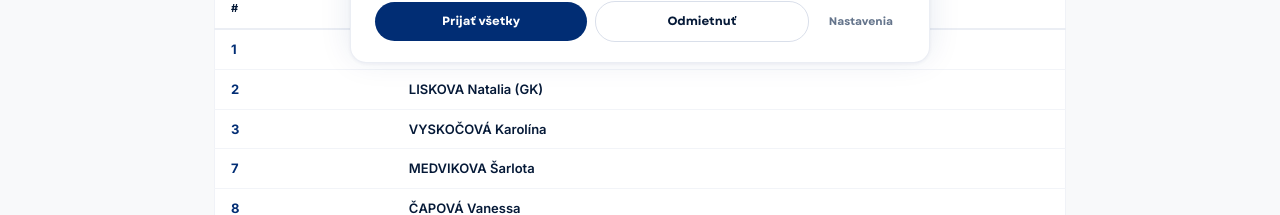
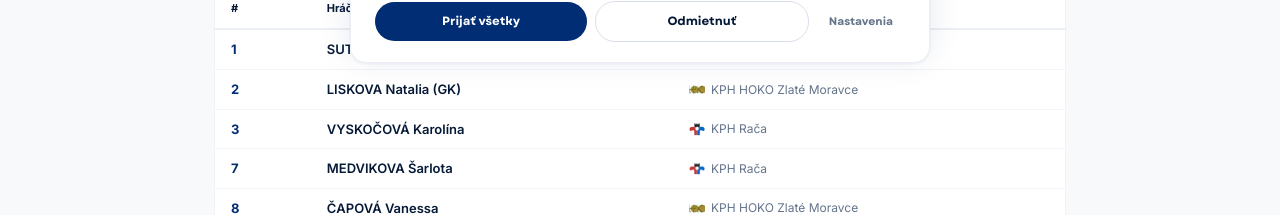
Before and after one commit to andreakollova/szphnew, a Next.js app in the folder apps/szph/: page /reprezentacia/zeny in a window 1280 px wide. Shown: the part 737-952 px from the top of the page. Built offline with nearby package versions, Linux system fonts and the light colour scheme; no server answers; the database is empty.

Commit message:
feat: add club names and logos to zeny nomination table
Co-Authored-By: Andrea Kollova <kollova@drixton.com>

```diff
--- a/apps/szph/app/reprezentacia/zeny/page.tsx
+++ b/apps/szph/app/reprezentacia/zeny/page.tsx
@@ -1,3 +1,4 @@
+import Image from "next/image";
 import type { Metadata } from "next";
 import Link from "next/link";
 
@@ -36,25 +37,32 @@ export default function ZenyPage() {
               <tr style={{ borderBottom: "2px solid rgba(1,45,116,0.08)" }}>
                 <th className="px-4 py-3 text-left font-bold text-[#051937]" style={{ fontSize: "11px" }}>#</th>
                 <th className="px-4 py-3 text-left font-bold text-[#051937]" style={{ fontSize: "11px" }}>Hráčka</th>
+                <th className="px-4 py-3 text-left font-bold text-[#051937]" style={{ fontSize: "11px" }}>Klub</th>
               </tr>
             </thead>
             <tbody>
               {[
-                { n: 1, name: "SUTOVSKA Daniela (GK)" },
-                { n: 2, name: "LISKOVA Natalia (GK)" },
-                { n: 3, name: "VYSKOČOVÁ Karolína" },
-                { n: 7, name: "MEDVIKOVA Šarlota" },
-                { n: 8, name: "ČAPOVÁ Vanessa" },
-                { n: 9, name: "HUŠKOVÁ Bianka" },
-                { n: 10, name: "KRAMPLOVA Lenka" },
-                { n: 12, name: "FONDRKOVA Natalia (C)" },
-                { n: 14, name: "SURINOVA Martina" },
-                { n: 18, name: "HORÁČKOVÁ Lenka" },
-                { n: 20, name: "MÉSZÁROS Réka" },
+                { n: 1, name: "SUTOVSKA Daniela (GK)", club: "KPH Rača", logo: "/images/timy/Raca-logo-70x58-1-32x27.webp" },
+                { n: 2, name: "LISKOVA Natalia (GK)", club: "KPH HOKO Zlaté Moravce", logo: "/images/timy/logo-KPH-HOKO-1-Photoroom-32x18.webp" },
+                { n: 3, name: "VYSKOČOVÁ Karolína", club: "KPH Rača", logo: "/images/timy/Raca-logo-70x58-1-32x27.webp" },
+                { n: 7, name: "MEDVIKOVA Šarlota", club: "KPH Rača", logo: "/images/timy/Raca-logo-70x58-1-32x27.webp" },
+                { n: 8, name: "ČAPOVÁ Vanessa", club: "KPH HOKO Zlaté Moravce", logo: "/images/timy/logo-KPH-HOKO-1-Photoroom-32x18.webp" },
+                { n: 9, name: "HUŠKOVÁ Bianka", club: "KPH Rača", logo: "/images/timy/Raca-logo-70x58-1-32x27.webp" },
+                { n: 10, name: "KRAMPLOVA Lenka", club: "KPH Rača", logo: "/images/timy/Raca-logo-70x58-1-32x27.webp" },
+                { n: 12, name: "FONDRKOVA Natalia (C)", club: "KPH Rača", logo: "/images/timy/Raca-logo-70x58-1-32x27.webp" },
+                { n: 14, name: "SURINOVA Martina", club: "KPH HOKO Zlaté Moravce", logo: "/images/timy/logo-KPH-HOKO-1-Photoroom-32x18.webp" },
+                { n: 18, name: "HORÁČKOVÁ Lenka", club: "KPH Rača", logo: "/images/timy/Raca-logo-70x58-1-32x27.webp" },
+                { n: 20, name: "MÉSZÁROS Réka", club: "KPH Rača", logo: "/images/timy/Raca-logo-70x58-1-32x27.webp" },
               ].map((p, i) => (
                 <tr key={i} style={{ borderBottom: "1px solid rgba(1,45,116,0.05)" }}>
                   <td className="px-4 py-2.5 font-bold text-[#012d74]" style={{ fontSize: "13px" }}>{p.n}</td>
                   <td className="px-4 py-2.5 text-[#051937] font-semibold" style={{ fontSize: "13px" }}>{p.name}</td>
+                  <td className="px-4 py-2.5" style={{ fontSize: "12px" }}>
+                    <div className="flex items-center gap-1.5">
+                      {p.logo && <Image src={p.logo} alt="" width={16} height={16} className="object-contain" />}
+                      <span className="text-[#64748b]">{p.club}</span>
+                    </div>
+                  </td>
                 </tr>
               ))}
             </tbody>
```
